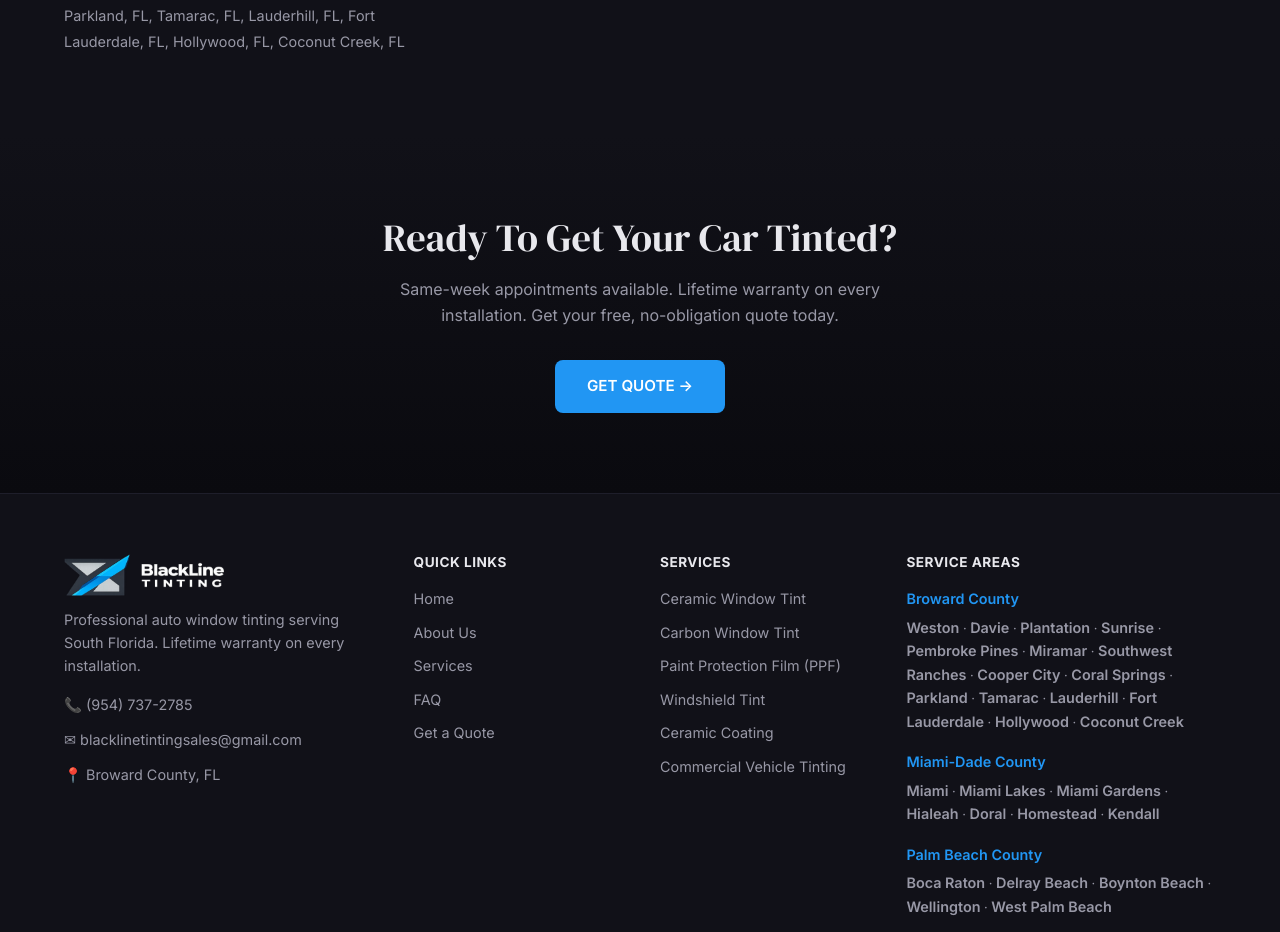
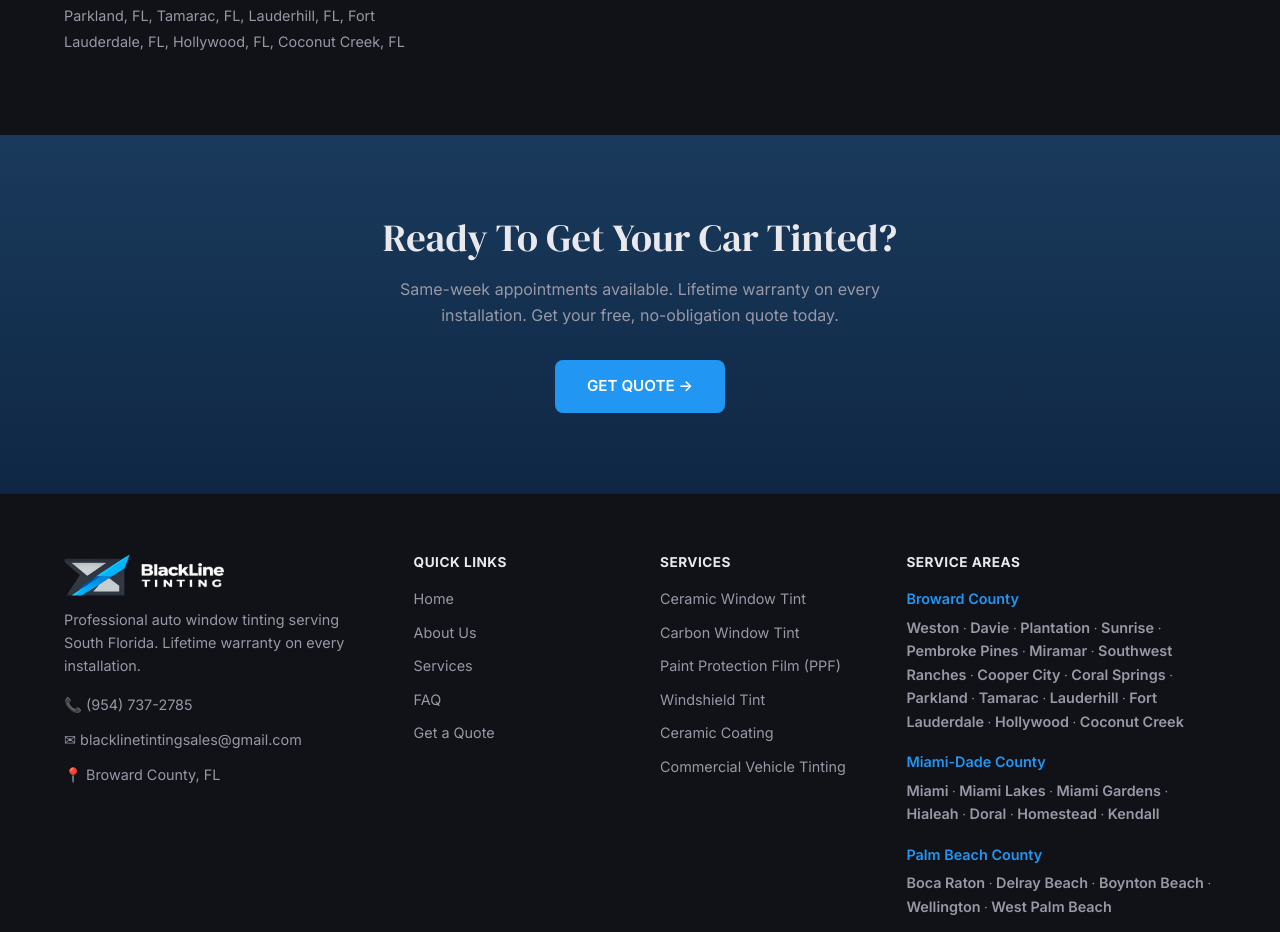
Before and after one commit to jcdammert/Blackline-Tinting, a Next.js app: page / in a window 1280 px wide. Shown: the part 2422-3354 px from the top of the page. Built offline with nearby package versions, Linux system fonts and the light colour scheme.

Commit message:
Change CTA section background to blue gradient for contrast
Co-Authored-By: Claude Opus 4.6 <noreply@anthropic.com>

```diff
--- a/src/app/globals.css
+++ b/src/app/globals.css
@@ -145,7 +145,7 @@ h1, h2, h3, h4 { font-family: var(--font-heading); font-weight: 400; line-height
 /* ── CTA SECTION ──────────────────────────────────────────────── */
 .cta-section {
   padding: 80px 0; text-align: center;
-  background: linear-gradient(180deg, var(--bg-secondary) 0%, var(--bg-primary) 100%);
+  background: linear-gradient(180deg, #1a3a5c 0%, #0f2744 100%);
 }
 .cta-section h2 { font-size: clamp(1.6rem, 4vw, 2.4rem); margin-bottom: 16px; }
 .cta-section p { color: var(--text-secondary); margin-bottom: 32px; max-width: 560px; margin-left: auto; margin-right: auto; }
```
